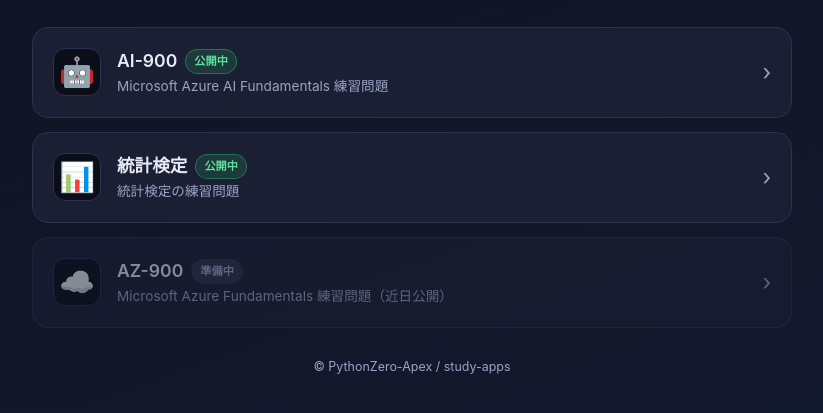
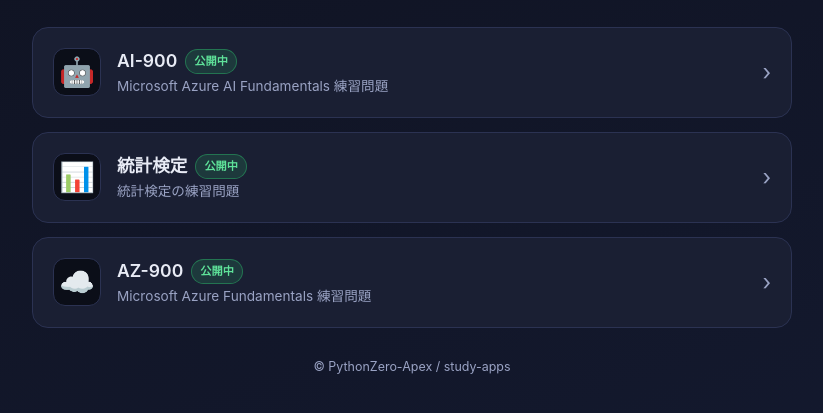
Before and after one commit to PythonZero-Apex/study-apps, a plain HTML site: page index.html in a window 1280 px wide. Shown: the part 247-660 px from the top of the page, without its empty margins (228-1051 px from the left). Drawn offline with Linux system fonts and the light colour scheme.

Commit message:
ポータルのAZ-900カードを公開中に更新（./az900/へリンク）

```diff
--- a/index.html
+++ b/index.html
@@ -55,11 +55,11 @@
 </div>
 <div class="arrow">›</div>
 </a>
-<a class="card disabled" href="#">
+<a class="card" href="./az900/">
 <div class="emoji">☁️</div>
 <div class="body">
-<div class="name">AZ-900<span class="badge soon">準備中</span></div>
-<div class="desc">Microsoft Azure Fundamentals 練習問題（近日公開）</div>
+<div class="name">AZ-900<span class="badge ok">公開中</span></div>
+<div class="desc">Microsoft Azure Fundamentals 練習問題</div>
 </div>
 <div class="arrow">›</div>
 </a>
```
